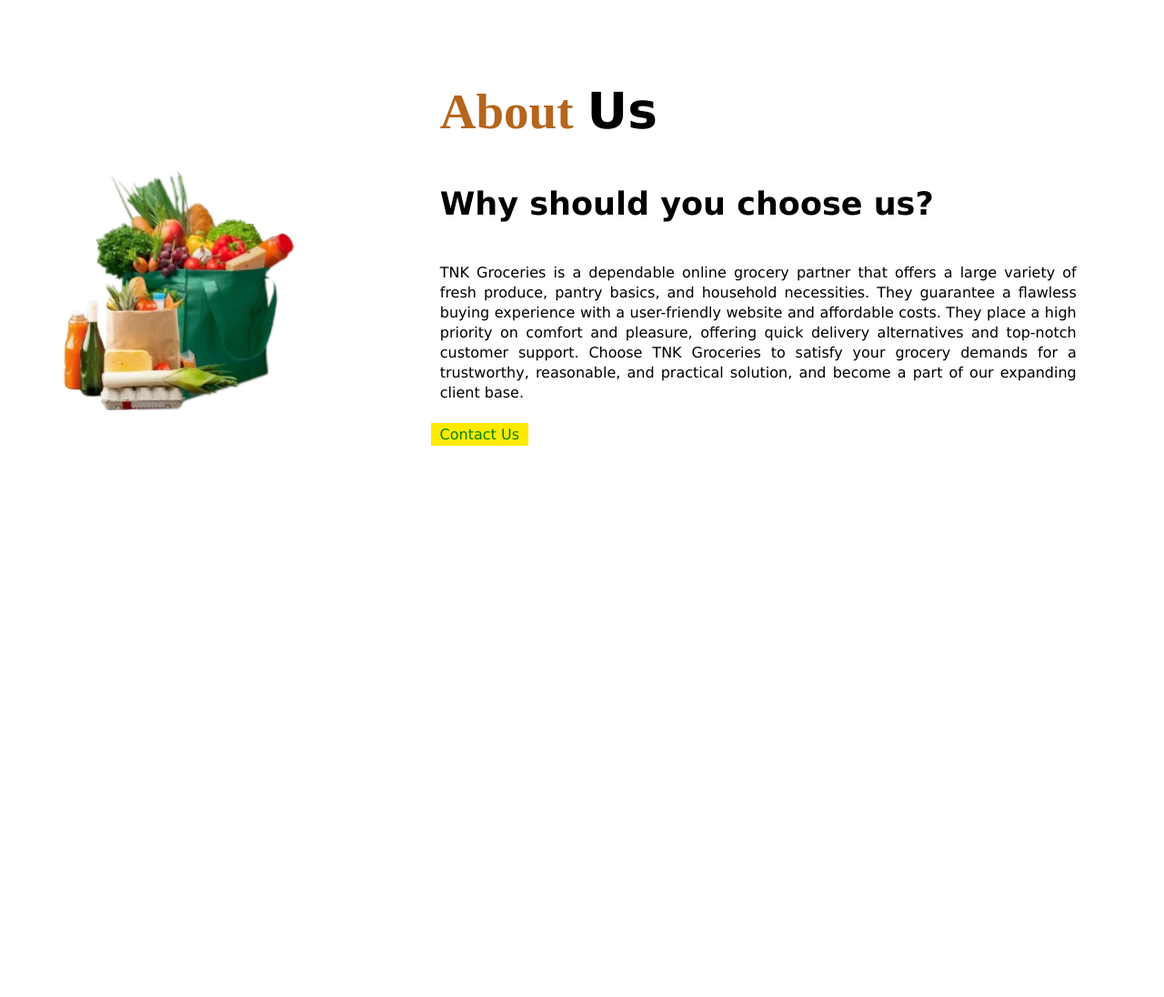
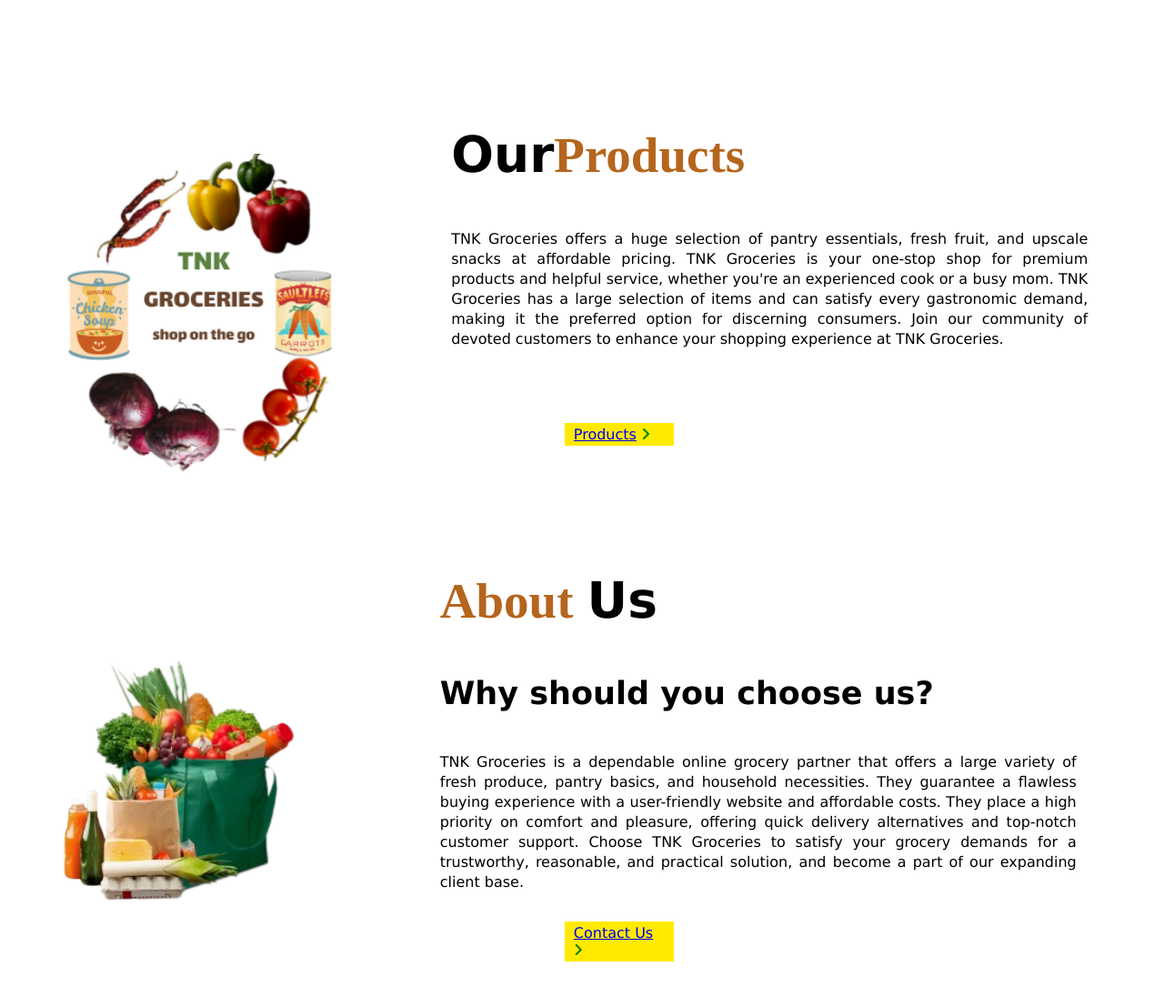
Before and after one commit to MDFAYEZALI/TNK-GROCEREIES, a plain HTML site: page index.html in a window 1280 px wide. Shown: the part 780-1876 px from the top of the page at 91% size. Before the commit the page ends 1342 px from the top, so only its background shows below. Drawn offline with Linux system fonts and the light colour scheme.

Commit message:
new pages added

```diff
--- a/index.html
+++ b/index.html
@@ -18,8 +18,8 @@
                 <li><a href="#Home">Home</a></li>
                 <li><a href="#Contact us">Contact us</a></li>
                 <li><a href="#Terms & Condtions">Terms & conditions</a></li>
-                <li><a href="#Feedback">Feedback</a></li>
-                <li><a href="#Order">Order</a></li>
+                <li><a href="product.html">Products</a></li>
+                <li><a href="product.html">Order</a></li>
             </ul>
             <!-- icons  -->
             <div class="icon">
@@ -45,10 +45,31 @@
            TNK Groceries is a trustworthy and cost-effective place to do grocery shopping because of its doorstep delivery service, flexible time slots, and low costs.</p>
 
            <div class="main-btn">
-            <a href="#">Order Now</a>
+            <a href="product.html">Order Now</a>
             <i class="fa-solid fa-angle-right"></i>
            </div>
     </section>
+    <br>
+     <!--product front main-->
+     <div class="product" id="Products">
+        <div class="product_front">
+            <div class="image">
+                <img src="image/TNK GROCERIES.png" >
+            </div>
+            <div class="product_front_text">
+                <h1>Our<span>Products</span></h1>
+                <p>TNK Groceries offers a huge selection of pantry essentials, fresh fruit, and upscale snacks at affordable pricing.
+                   TNK Groceries is your one-stop shop for premium products and helpful service, whether you're an experienced cook or a busy mom.
+                   TNK Groceries has a large selection of items and can satisfy every gastronomic demand, making it the preferred option for discerning consumers.
+                   Join our community of devoted customers to enhance your shopping experience at TNK Groceries.</p>
+            </div>
+        </div>
+        <div class="product_btn">
+            <a href="product.html">Products</a>
+            <i class="fa-solid fa-angle-right"></i>
+        </div>
+
+     </div>
     <br>
     <!--About-->
     <div class="about" id="About">
@@ -68,7 +89,10 @@
                 </p>
             </div>
         </div>
-        <a href="#" class="about_btn">Contact Us</a>
+       <div class="about_btn">
+        <a href="contact.html">Contact Us</a>
+        <i class="fa-solid fa-angle-right"></i>
+       </div>
     </div>
 </body>
 </html>
--- a/style.css
+++ b/style.css
@@ -124,6 +124,55 @@ section .main-btn i{
 section .main-btn:hover i{
     transform: translateX(7px);
 }
+/*Product front page*/
+.product{
+    width: 100%;
+    height: 100;
+    padding: 70px 0;
+}
+.product .product_front{
+    display: flex;
+    align-items: center;
+    justify-content: space-around;
+}
+.product .product_front .image img{
+    width: 350px;
+    height: 350px;
+    position: relative;
+    top: 60px;
+}
+.product .product_front .product_front_text h1 span{
+    color: #b5651d;
+    margin-right: 15px;
+    font-family: mv boli;
+}
+.product .product_front .product_front_text h1{
+    font-size: 55px;
+    position: relative;
+    bottom: 50px;
+}
+.product .product_front .product_front_text p{
+    width: 700px;
+    text-align: justify;
+    margin-right: 35px;
+    line-height: 22px;
+}
+.product .product_btn{
+    background-color:#FFEA00;
+    position: relative;
+    left: 48.5%;
+    bottom: -2px;
+    width: 120px;
+    cursor: pointer;
+    padding: 3px 10px;
+}
+.product .product_btn i{
+    color:green;
+    transition: 0.3s;
+}
+.product .product_btn:hover i{
+    transform: translateX(7px);}
+
 /*About us*/
 .about{
     width: 100%;
@@ -160,13 +209,20 @@ section .main-btn:hover i{
     margin-right: 35px;
     line-height: 22px;
 }
+
 /*contact us*/
 .about .about_btn{
-    background-color: #FFEA00;
+    background-color:#FFEA00;
+    position: relative;
+    left: 48.5%;
+    bottom: -2px;
+    width: 120px;
+    cursor: pointer;
     padding: 3px 10px;
-    text-decoration: none;
-    color: green;
-    position: relative;
-    left: 37%;
-    bottom: 5px;
 }
+.about .about_btn i{
+    color:green;
+    transition: 0.3s;
+}s
+.about .about_btn:hover i{
+    transform: translateX(7px);}
```
Also changed, not shown: contact.html (added, +30 -0 lines), product.html (added, +30 -0 lines), image/TNK GROCERIES.png (added), image/product1.png (added).
